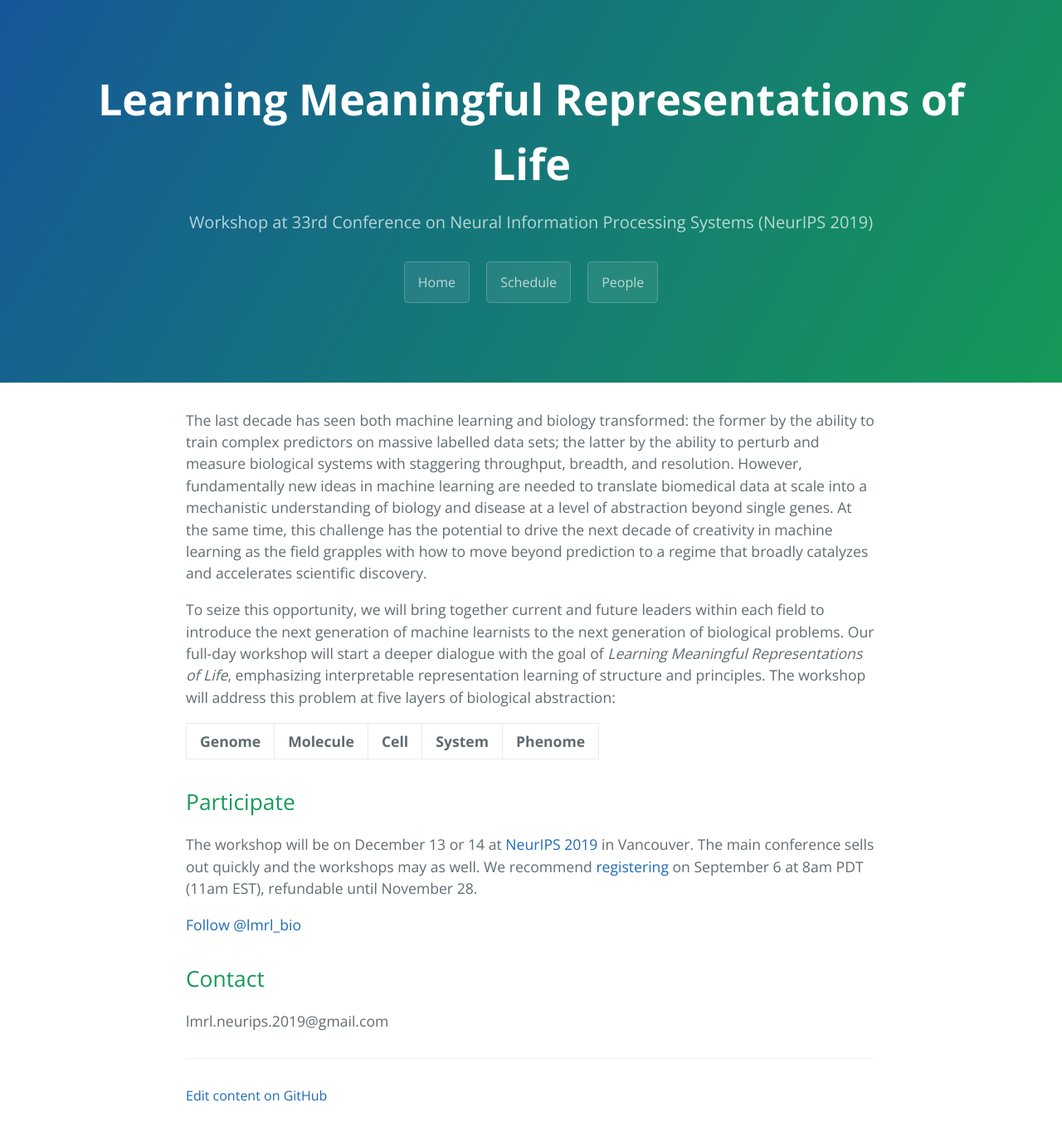
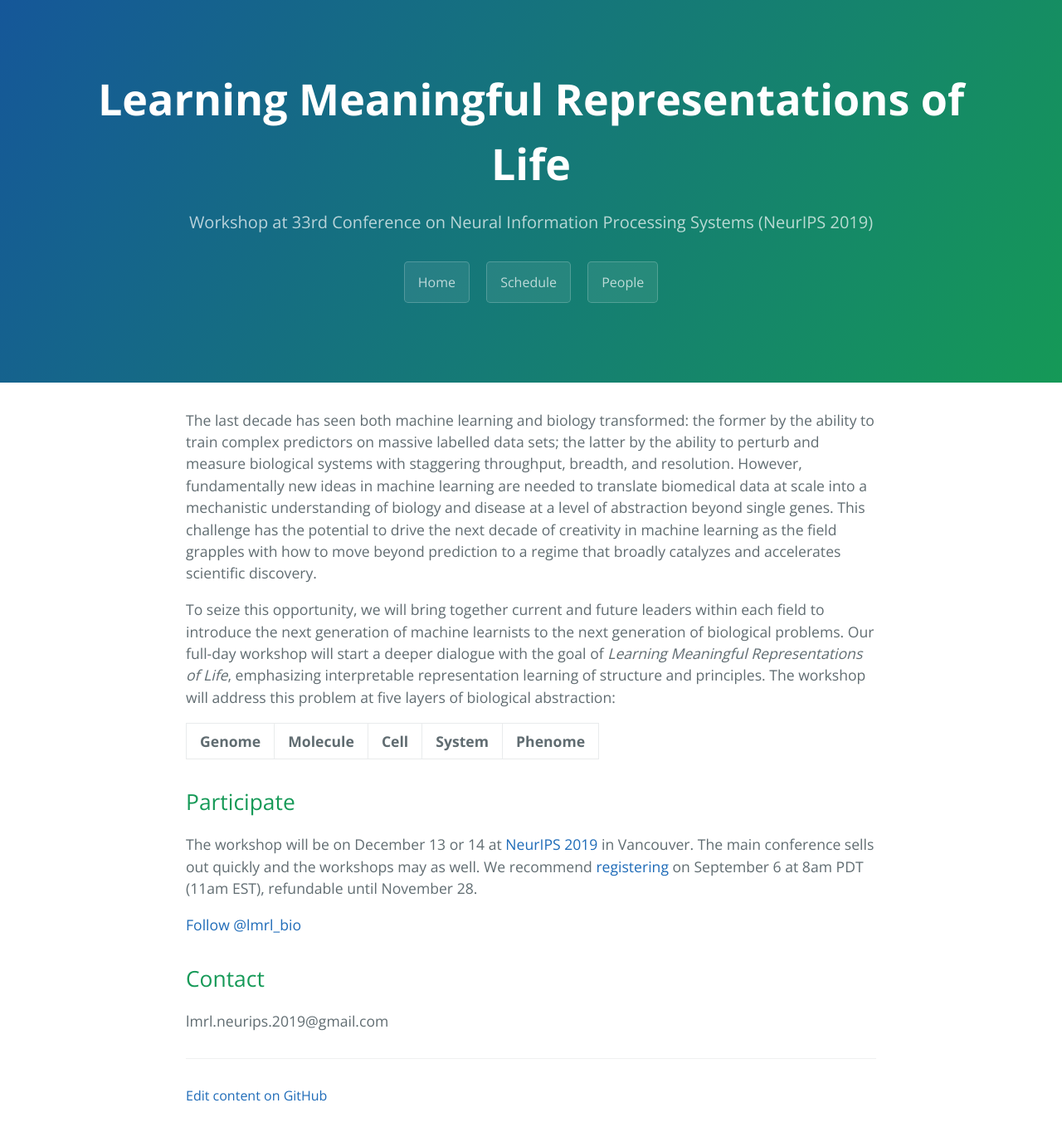
Before and after one commit to lmrl-bio/lmrl-bio.github.io, a Jekyll site: the page built from index.md, in a window 1280 px wide. Shown: the whole page at 83% size. Built offline with Jekyll 4.4.1, drawn with Linux system fonts in a browser that asks for light colours; comment, search, counter and statistics services are not loaded.

Commit message:
tighten blurb

```diff
--- a/index.md
+++ b/index.md
@@ -1,7 +1,7 @@
 ---
 layout: default
 ---
-The last decade has seen both machine learning and biology transformed: the former by the ability to train complex predictors on massive labelled data sets; the latter by the ability to perturb and measure biological systems with staggering throughput, breadth, and resolution. However, fundamentally new ideas in machine learning are needed to translate biomedical data at scale into a mechanistic understanding of biology and disease at a level of abstraction beyond single genes. At the same time, this challenge has the potential to drive the next decade of creativity in machine learning as the field grapples with how to move beyond prediction to a regime that broadly catalyzes and accelerates scientific discovery.
+The last decade has seen both machine learning and biology transformed: the former by the ability to train complex predictors on massive labelled data sets; the latter by the ability to perturb and measure biological systems with staggering throughput, breadth, and resolution. However, fundamentally new ideas in machine learning are needed to translate biomedical data at scale into a mechanistic understanding of biology and disease at a level of abstraction beyond single genes. This challenge has the potential to drive the next decade of creativity in machine learning as the field grapples with how to move beyond prediction to a regime that broadly catalyzes and accelerates scientific discovery.
 
 To seize this opportunity, we will bring together current and future leaders within each field to introduce the next generation of machine learnists to the next generation of biological problems. Our full-day workshop will start a deeper dialogue with the goal of *Learning Meaningful Representations of Life*, emphasizing interpretable representation learning of structure and principles. The workshop will address this problem at five layers of biological abstraction:
 
```
